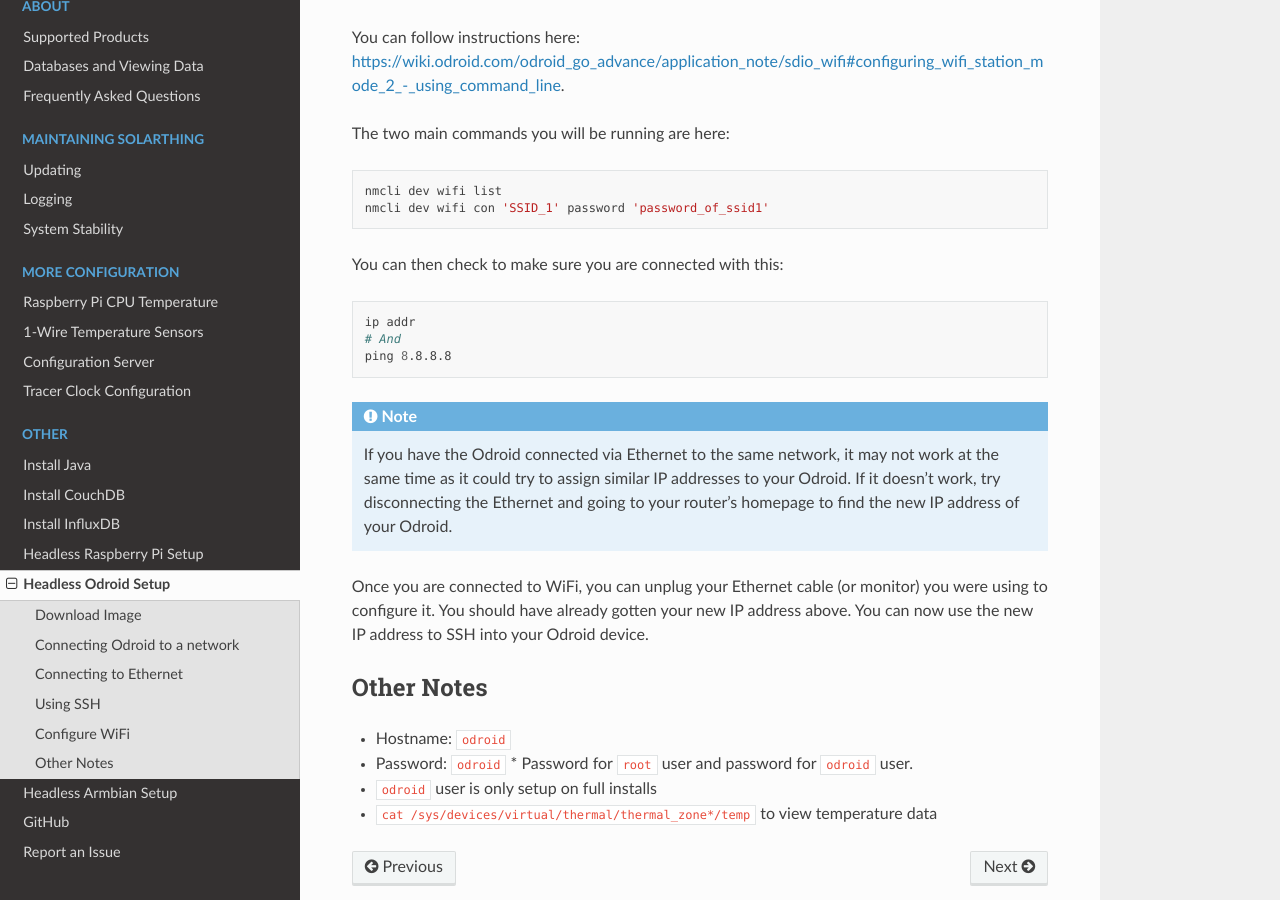
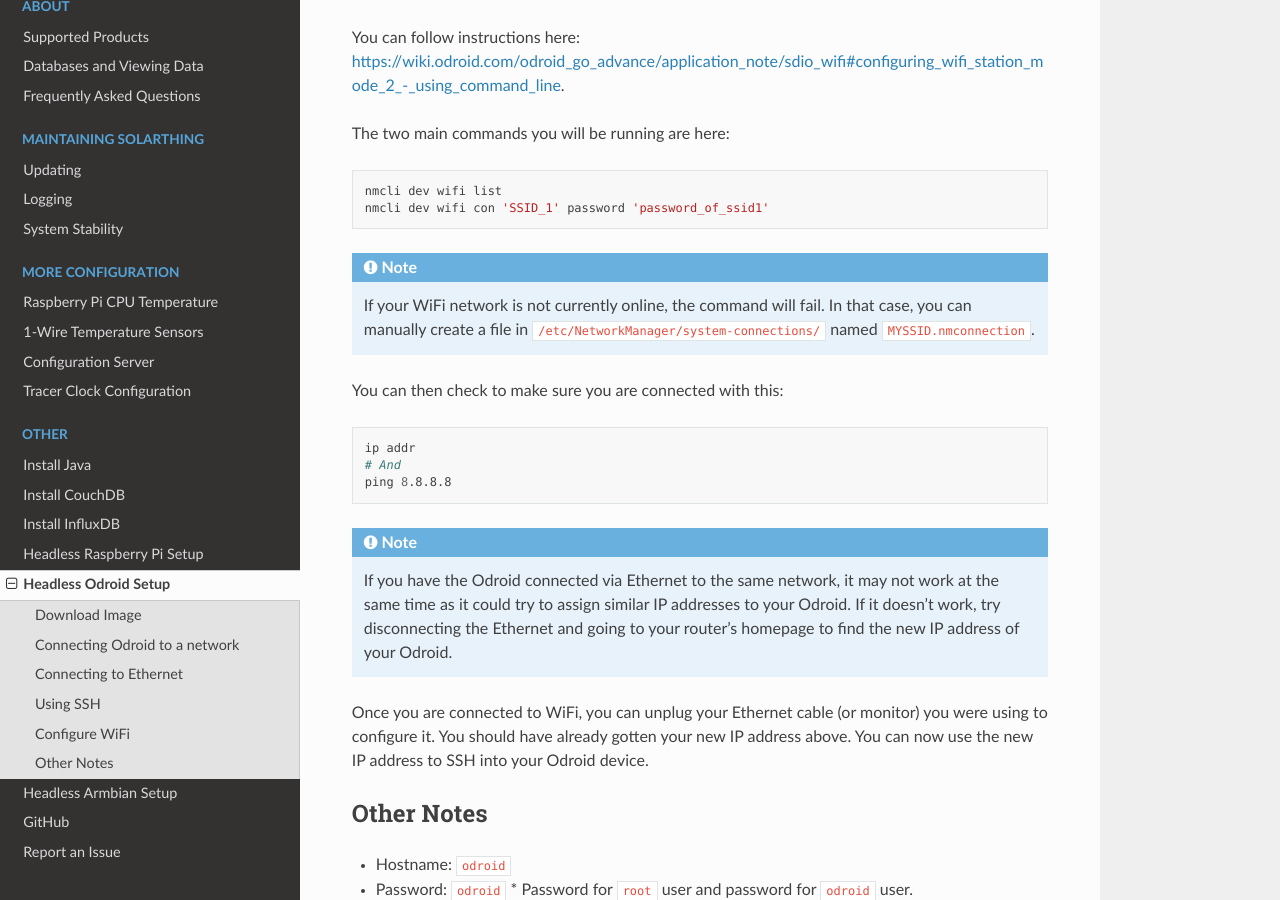
Before and after one commit to wildmountainfarms/solarthing-docs, a Sphinx documentation site: the page built from docs/source/other/headless-odroid.rst, in a window 1280 px wide and 900 px high, scrolled down 1324 px. Built offline with Sphinx 7.4.7 and the Read the Docs theme 2.0.0, drawn with Linux system fonts in a browser that asks for light colours; pages that are not in the unit, such as notebooks, are missing from menus.

Commit message:
Added a note for nmcli use

```diff
--- a/docs/source/other/headless-odroid.rst
+++ b/docs/source/other/headless-odroid.rst
@@ -61,6 +61,10 @@ The two main commands you will be running are here:
     nmcli dev wifi list
     nmcli dev wifi con 'SSID_1' password 'password_of_ssid1'
 
+.. note::
+
+    If your WiFi network is not currently online, the command will fail. In that case, you can manually create a file in ``/etc/NetworkManager/system-connections/`` named ``MYSSID.nmconnection``.
+
 You can then check to make sure you are connected with this:
 
 .. code-block:: shell
```
